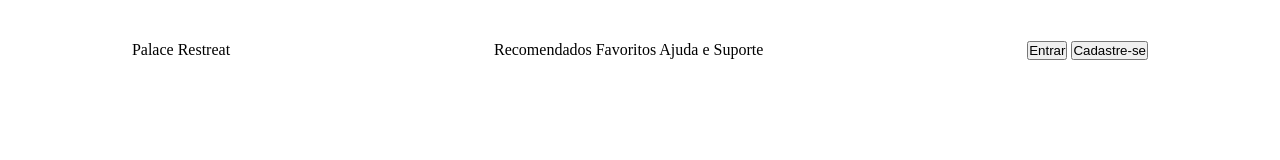
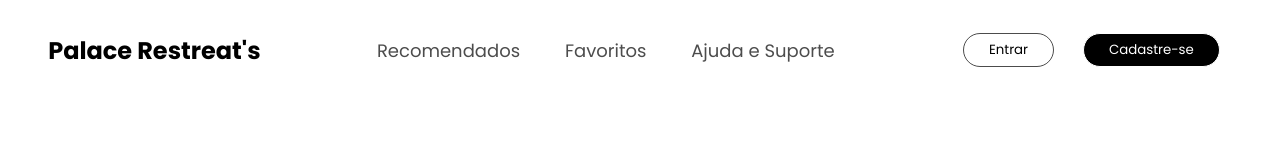
Before and after one commit to fslipe17/hotel, a plain HTML site: page index.html in a window 1280 px wide. Drawn offline with Linux system fonts and the light colour scheme.

Commit message:
Add files via upload

```diff
--- a/css/style.css
+++ b/css/style.css
@@ -2,9 +2,10 @@
     margin: 0;
     padding: 0;
     box-sizing: border-box;
+    font-family: "Poppins", sans-serif;
 }
 
-/* body{} */
+/* body */
 
 header{
     height: 100px;
@@ -12,9 +13,80 @@ header{
     flex-direction: row;
     justify-content: space-around;
     align-items: center;
+    font-size: 18px;
 }
 nav-div{
     display: flex;
     flex-direction: row;
     justify-content: space-around;
 }
+
+.fav{
+    padding-left: 20px;
+    padding-right: 20px;
+    color: rgba(0, 0, 0 , 0.7);
+}
+.fav:hover{
+    transition: 0.3s;
+    background-color: #c5c5c5;
+    border-radius: 10px;
+    cursor: pointer;
+}
+
+.nome{
+    font-weight: bolder;
+    font-size: 24px;
+    cursor: pointer;
+}
+
+.Entrar{
+    background-color: transparent;
+    padding-left: 25px;
+    padding-right: 25px;
+    padding-top: 6px;
+    padding-bottom: 6px;
+    margin: 12px;
+    outline: none;
+    border: 0.5px solid rgba(0, 0, 0 , 0.7);
+    border-radius: 18px;
+    cursor: pointer;
+}
+
+.cadastrar{
+    background-color: black;
+    color: rgb(255, 255, 255);
+    margin: 12px;
+    padding-left: 25px;
+    padding-right: 25px;
+    padding-top: 6px;
+    padding-bottom: 6px;
+    outline: none;
+    border: 0.2px solid rgb(255, 255, 255);
+    border-radius: 18px;
+    cursor: pointer;
+}
+
+main{
+    display: flex;
+    flex-direction: column;
+    margin-top: 20px;
+}
+
+.div-grid{
+    display: grid;
+    grid-template-columns: repeat(3, 1fr);
+    grid-template-rows: 1fr;
+    margin: 0 auto;
+
+}
+
+.grid-recomendado{
+    width: 3%;
+    background-color: black;
+    box-shadow: 0 0 20px rgba(0, 0, 0, 0.9);
+}
+
+/* .banner-img{
+    border-radius: 20px;
+
+} */
--- a/index.html
+++ b/index.html
@@ -5,21 +5,22 @@
     <meta name="viewport" content="width=device-width, initial-scale=1.0">
     <link rel="stylesheet" href="./css/style.css">
     <link href="https://fonts.googleapis.com/css2?family=Montserrat:ital,wght@0,100..900;1,100..900&display=swap" rel="stylesheet">
-    <title>Palace Restreat | Home</title>
+    <link href="https://fonts.googleapis.com/css2?family=Poppins:ital,wght@0,100;0,200;0,300;0,400;0,500;0,600;0,700;0,800;0,900;1,100;1,200;1,300;1,400;1,500;1,600;1,700;1,800;1,900&display=swap" rel="stylesheet">
+    <title>Palace Restreat's | Home</title>
 </head>
 <body>
     <header>
         <div class="nome">
-            <p>Palace Restreat</p>
+            <p>Palace Restreat's</p>
         </div>
 
         <nav>
             <div class="nav-div">
-                <a>Recomendados</a>
+                <a class="fav">Recomendados</a>
 
-                <a>Favoritos</a>
+                <a class="fav">Favoritos</a>
 
-                <a>Ajuda e Suporte</a>
+                <a class="fav">Ajuda e Suporte</a>
             </div>
         </nav>
 
@@ -31,7 +32,18 @@
 
     </header>
 
-    <!-- <img src="./img/banner.png" alt="banner da franquia Palace Restreat"> -->
+    <main>
+        <div class="div-grid">
+
+            <div class="grid-recomendado"></div>
+            <div class="grid-recomendado"></div>
+            <div class="grid-recomendado"></div>
+
+        </div>
+
+        <!-- <img class="banner-img" src="./img/banner.png" alt="banner da franquia Palace Restreat"> -->
+    </main>
+
 
 
     <script src="./js/script.js"></script>
```
